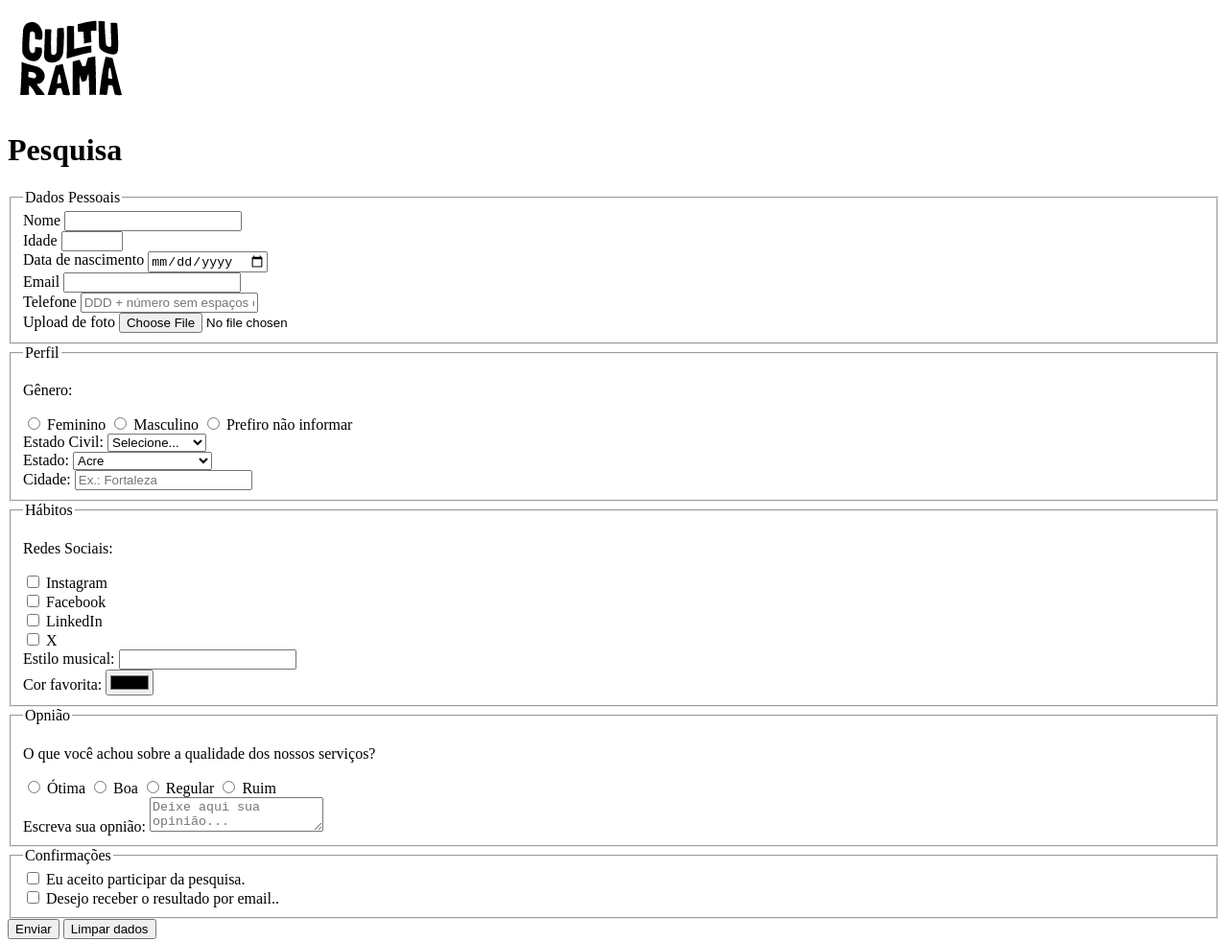
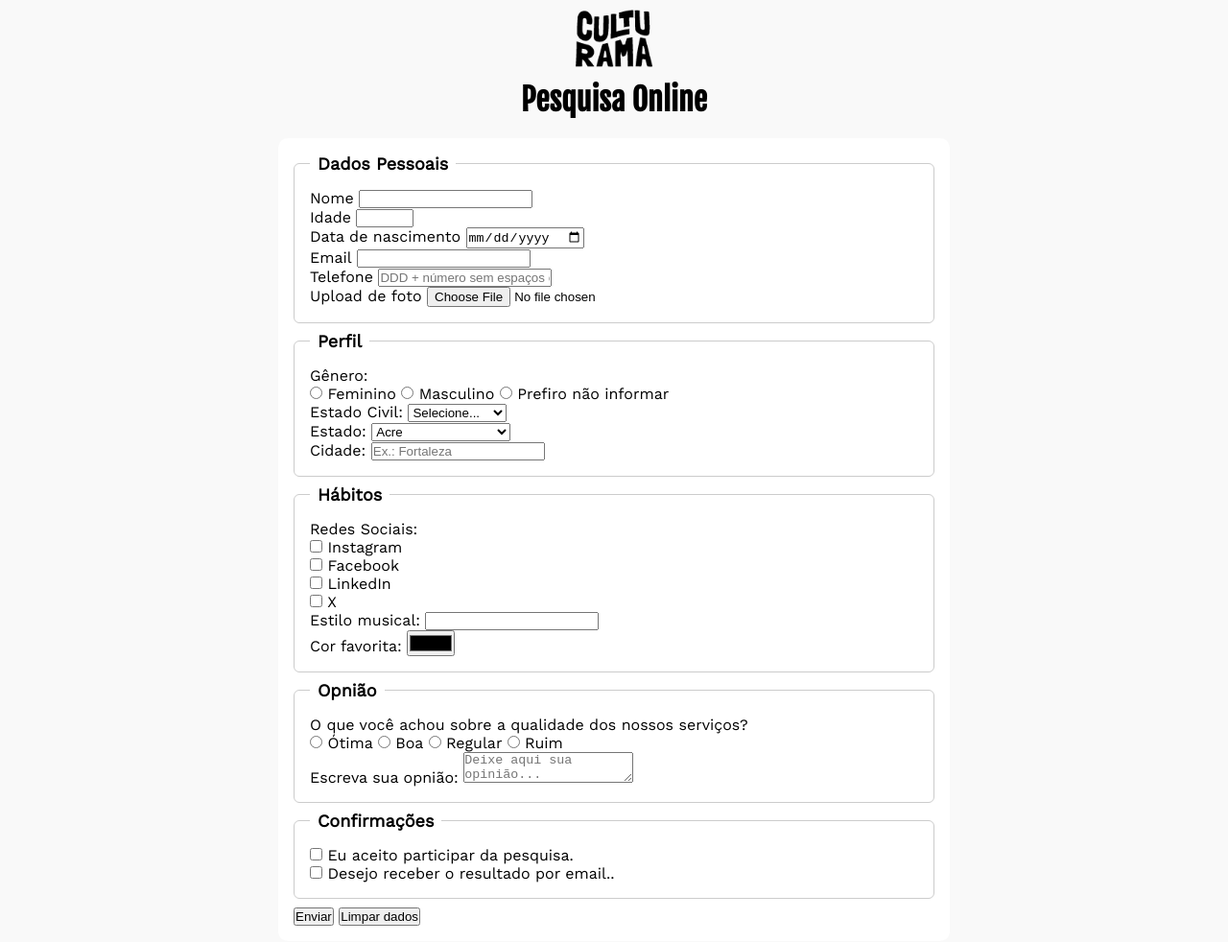
Before and after one commit to Kauanny-cmd/Alura-React, a plain HTML site: page culturama/index.html in a window 1280 px wide. Shown: the whole page at 96% size. Drawn offline with nearby package versions, Linux system fonts and the light colour scheme.

Commit message:
feat: Inicial style

```diff
--- a/culturama/css/style.css
+++ b/culturama/css/style.css
@@ -0,0 +1,48 @@
+*{
+  margin: 0;
+  padding: 0;
+  box-sizing: border-box;
+}
+
+body{
+  background-color: #f9f9f9;
+  font-family: 'Work Sans', sans-serif;
+}
+
+main{
+  width: 100%;
+  max-width: 700px;
+  margin: 0 auto;
+}
+
+header{
+  text-align: center;
+  margin-bottom: 20px;
+}
+
+img{
+  width: 100px;
+}
+
+h1{
+  font-family: 'Fjalla One', sans-serif;
+}
+
+form{
+  background-color: white;
+  padding: 16px;
+  border-radius: 10px;
+}
+
+fieldset{
+  padding: 16px;
+  border: 1px solid #cccccc;
+  border-radius: 6px;
+  margin-bottom: 8px;
+}
+
+legend{
+  font-weight: bold;
+  padding: 0 8px;
+  font-size: 18px;
+}
--- a/culturama/index.html
+++ b/culturama/index.html
@@ -14,9 +14,10 @@
     <title>Pesquisa Culturama</title>
   </head>
   <body>
+    <main>
       <header>
         <img src="./img/logo-culturama.png" alt="Logo culturama" />
-      <h1>Pesquisa</h1>
+        <h1>Pesquisa Online</h1>
       </header>
       <section>
         <form action="" method="get">
@@ -134,10 +135,20 @@
             />
             <label for="instagram">Instagram</label>
             <br />
-          <input id="facebook" type="checkbox" name="social" value="facebook" />
+            <input
+              id="facebook"
+              type="checkbox"
+              name="social"
+              value="facebook"
+            />
             <label for="facebook">Facebook</label>
             <br />
-          <input id="linkedin" type="checkbox" name="social" value="linkedin" />
+            <input
+              id="linkedin"
+              type="checkbox"
+              name="social"
+              value="linkedin"
+            />
             <label for="linkedin">LinkedIn</label>
             <br />
             <input id="X" type="checkbox" name="social" value="X" />
@@ -184,7 +195,12 @@
               value="regular"
             />
             <label for="regular">Regular</label>
-          <input id="ruim" type="radio" name="userServiceOpnion" value="ruim" />
+            <input
+              id="ruim"
+              type="radio"
+              name="userServiceOpnion"
+              value="ruim"
+            />
             <label for="ruim">Ruim</label>
             <br />
 
@@ -214,11 +230,14 @@
               id="getResult"
               value="accepted"
             />
-          <label for="getResult">Desejo receber o resultado por email..</label>
+            <label for="getResult"
+              >Desejo receber o resultado por email..</label
+            >
           </fieldset>
           <button type="submit">Enviar</button>
           <button type="reset">Limpar dados</button>
         </form>
       </section>
+    </main>
   </body>
 </html>
```
Lines whose indentation alone changed are shown as unchanged.
